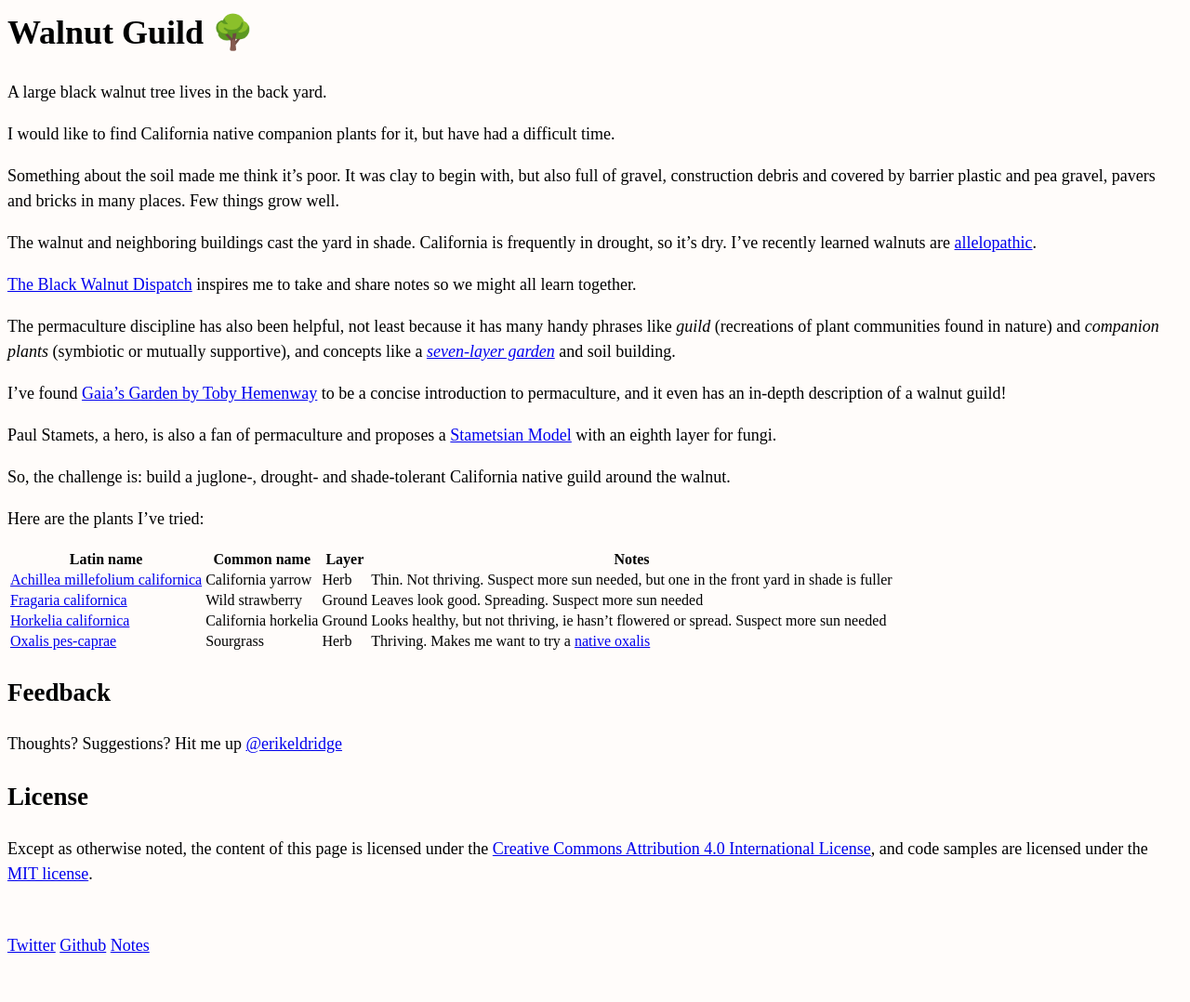
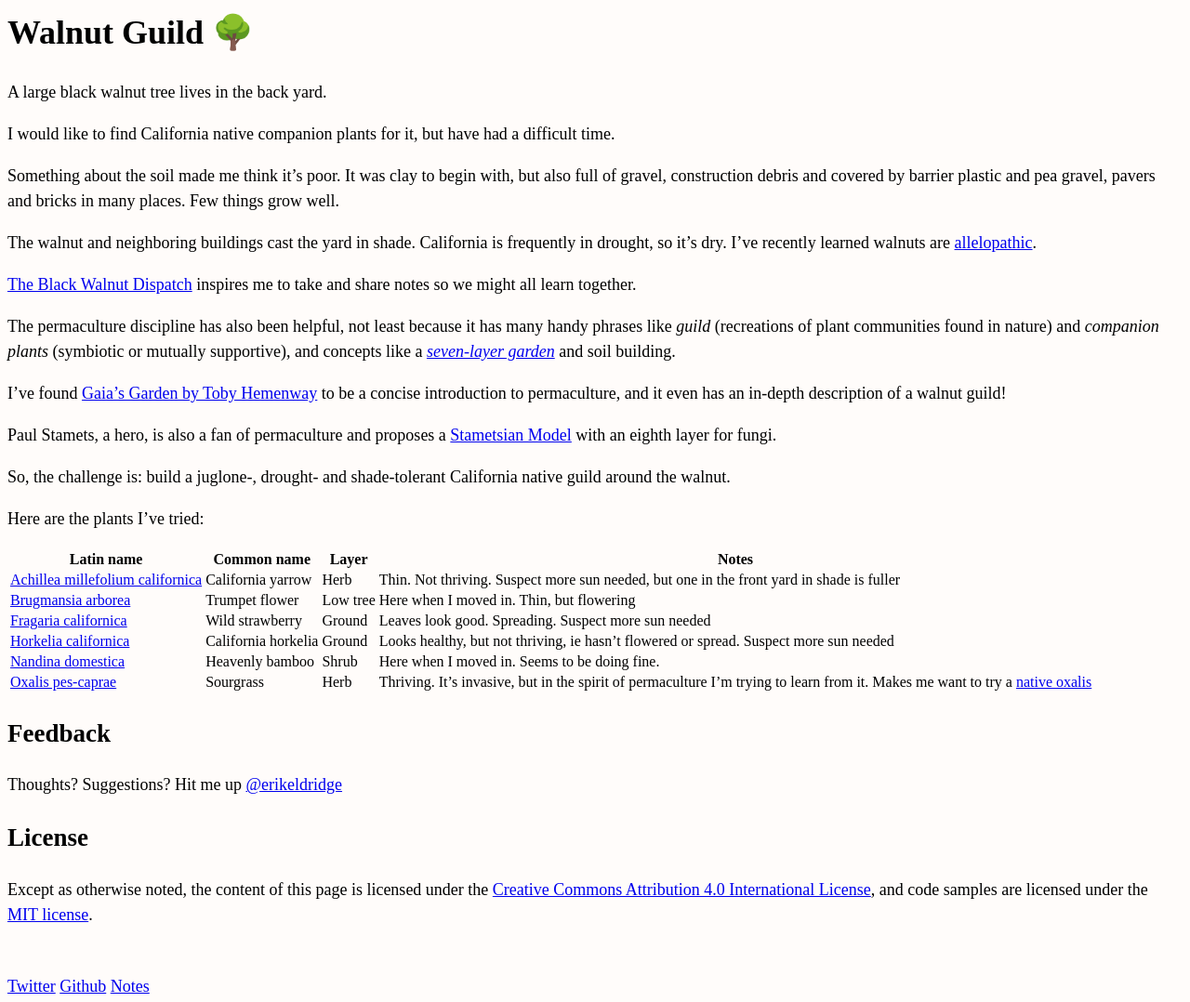
Before and after one commit to erikeldridge/erikeldridge.github.com, a Jekyll site: the page built from _posts/2018-01-20-walnut-guild.md, in a window 1280 px wide. Shown: the whole page at 93% size. Built offline with Jekyll 4.4.1, drawn with Linux system fonts in a browser that asks for light colours; nearby versions of some CDN libraries; before the commit the page ends 1034 px from its top, so only the background shows below that.

Commit message:
Update from Forestry.io - 2018-01-20-walnut-guild.md

```diff
--- a/_posts/2018-01-20-walnut-guild.md
+++ b/_posts/2018-01-20-walnut-guild.md
@@ -30,6 +30,8 @@ Here are the plants I've tried:
 | Latin name | Common name | Layer | Notes |
 | --- | --- | --- | --- |
 | [Achillea millefolium californica](https://www.inaturalist.org/taxa/239065-Achillea-millefolium-californica) | California yarrow | Herb | Thin. Not thriving. Suspect more sun needed, but one in the front yard in shade is fuller |
+| [Brugmansia arborea](https://www.inaturalist.org/taxa/126914-Brugmansia-arborea) | Trumpet flower | Low tree | Here when I moved in. Thin, but flowering |
 | [Fragaria californica](https://www.inaturalist.org/taxa/61095-Fragaria-vesca-californica) | Wild strawberry | Ground | Leaves look good. Spreading. Suspect more sun needed |
 | [Horkelia californica](https://www.inaturalist.org/taxa/61737-Horkelia-californica) | California horkelia | Ground | Looks healthy, but not thriving, ie hasn't flowered or spread. Suspect more sun needed |
-| [Oxalis pes-caprae](https://www.inaturalist.org/taxa/53169-Oxalis-pes-caprae) | Sourgrass | Herb | Thriving. Makes me want to try a [native oxalis](https://www.inaturalist.org/taxa/78298-Oxalis-californica) |
+| [Nandina domestica](https://www.inaturalist.org/taxa/127010-Nandina-domestica) | Heavenly bamboo | Shrub | Here when I moved in. Seems to be doing fine. |
+| [Oxalis pes-caprae](https://www.inaturalist.org/taxa/53169-Oxalis-pes-caprae) | Sourgrass | Herb | Thriving. It's invasive, but in the spirit of permaculture I'm trying to learn from it. Makes me want to try a [native oxalis](https://www.inaturalist.org/taxa/78298-Oxalis-californica) |
```
